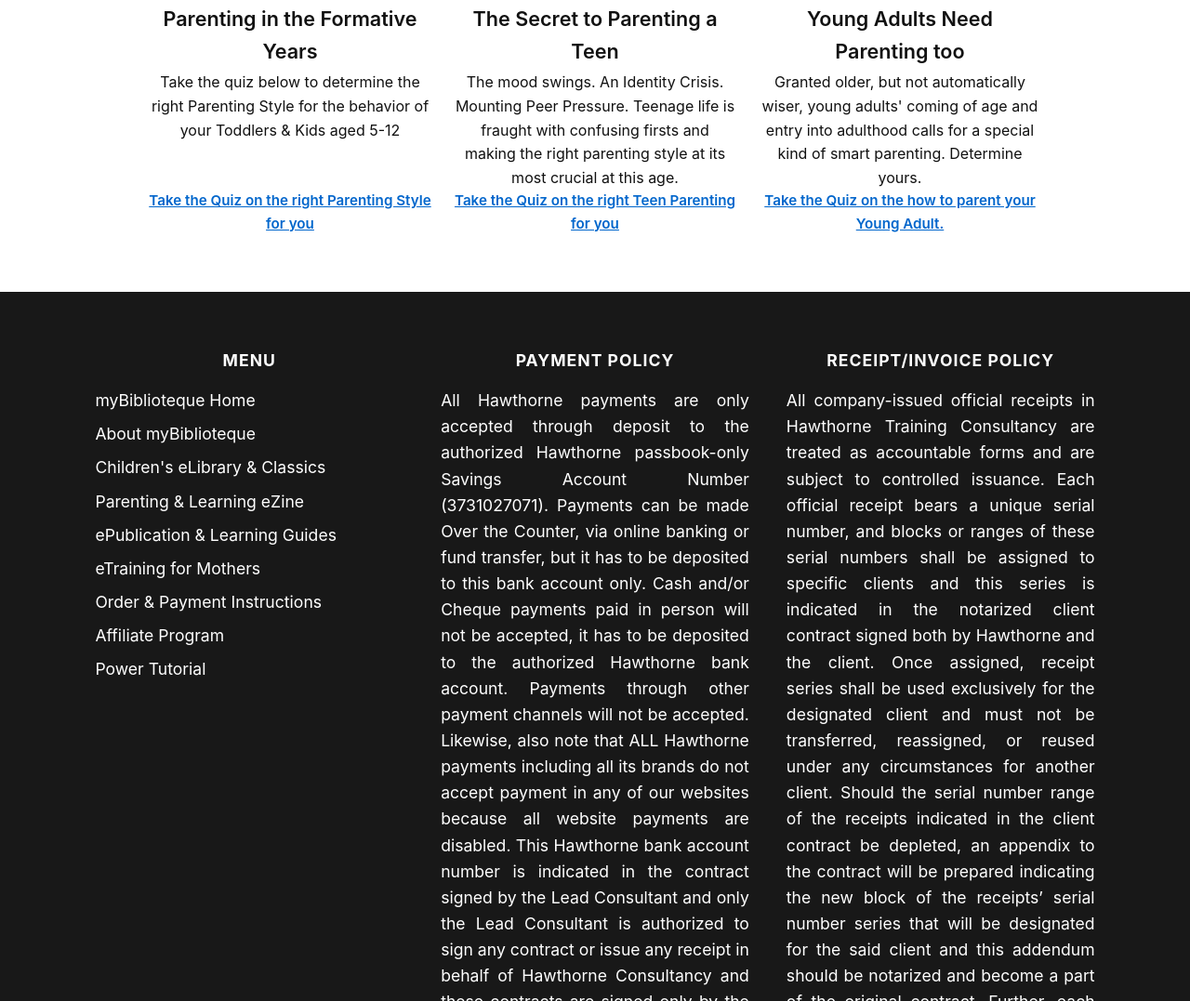
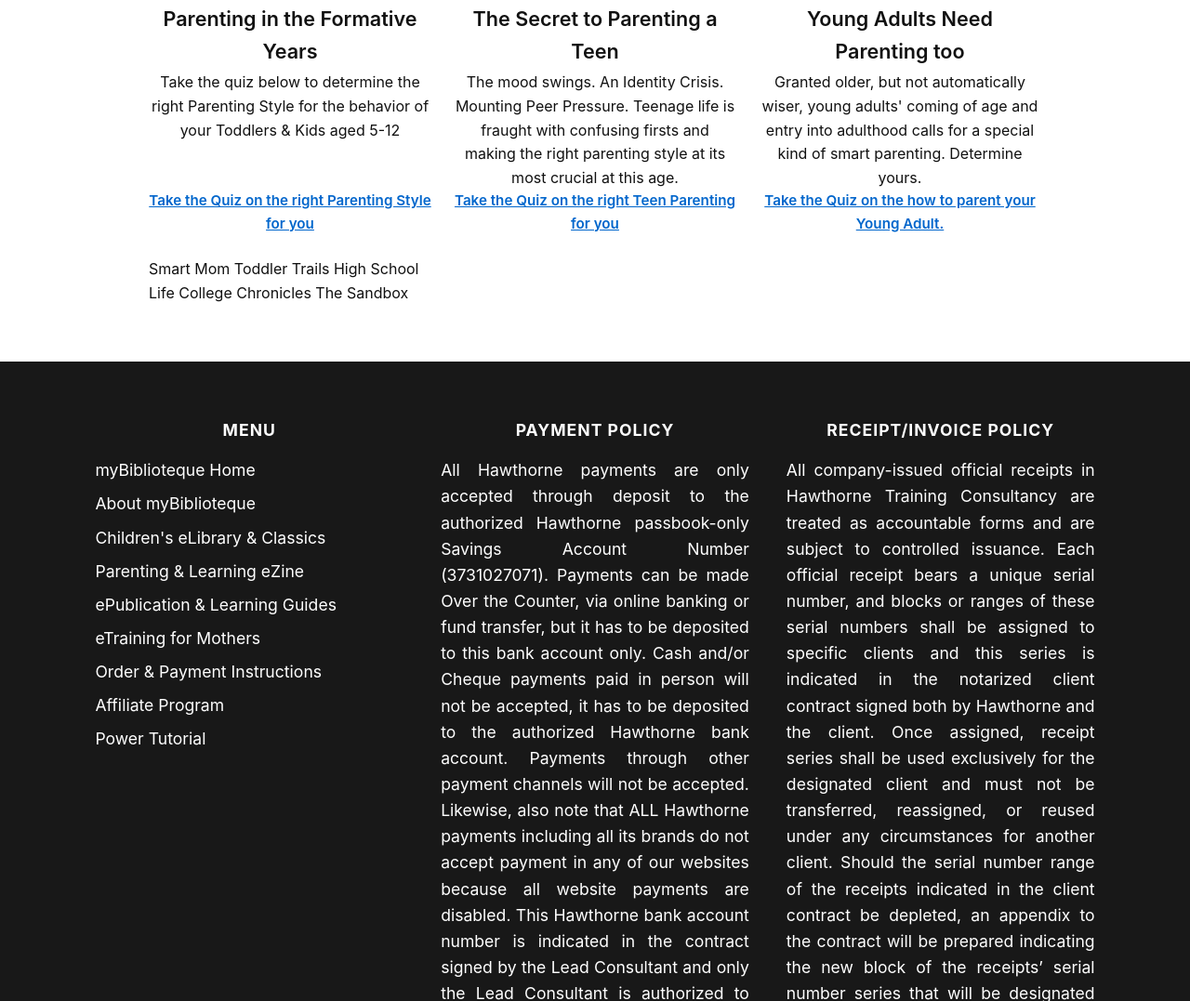
Before and after one commit to ritaeloisacorpuz/mybibliotequetestsite1, a plain HTML site: page ezine-mom.html in a window 1280 px wide. Shown: the part 3112-4189 px from the top of the page at 93% size. Drawn offline with Linux system fonts and the light colour scheme.

Commit message:
Update ezine-mom.html

```diff
--- a/ezine-mom.html
+++ b/ezine-mom.html
@@ -334,6 +334,13 @@
         <p>Granted older, but not automatically wiser, young adults' coming of age and entry into adulthood calls for a special kind of smart parenting. Determine yours. </p>
      <a href="quiz-parentingyoungadults.html" class="button">Take the Quiz on the how to parent your Young Adult.</a>
       </div>
+   <nav class="category-links">
+      <a href="smart-mom.html">Smart Mom</a>
+      <a href="toddler-trails.html">Toddler Trails</a>
+      <a href="high-school-life.html">High School Life</a>
+      <a href="college-chronicles.html">College Chronicles</a>
+      <a href="the-sandbox.html">The Sandbox</a>
+    </nav>
     </div>
 
   </main>
```
